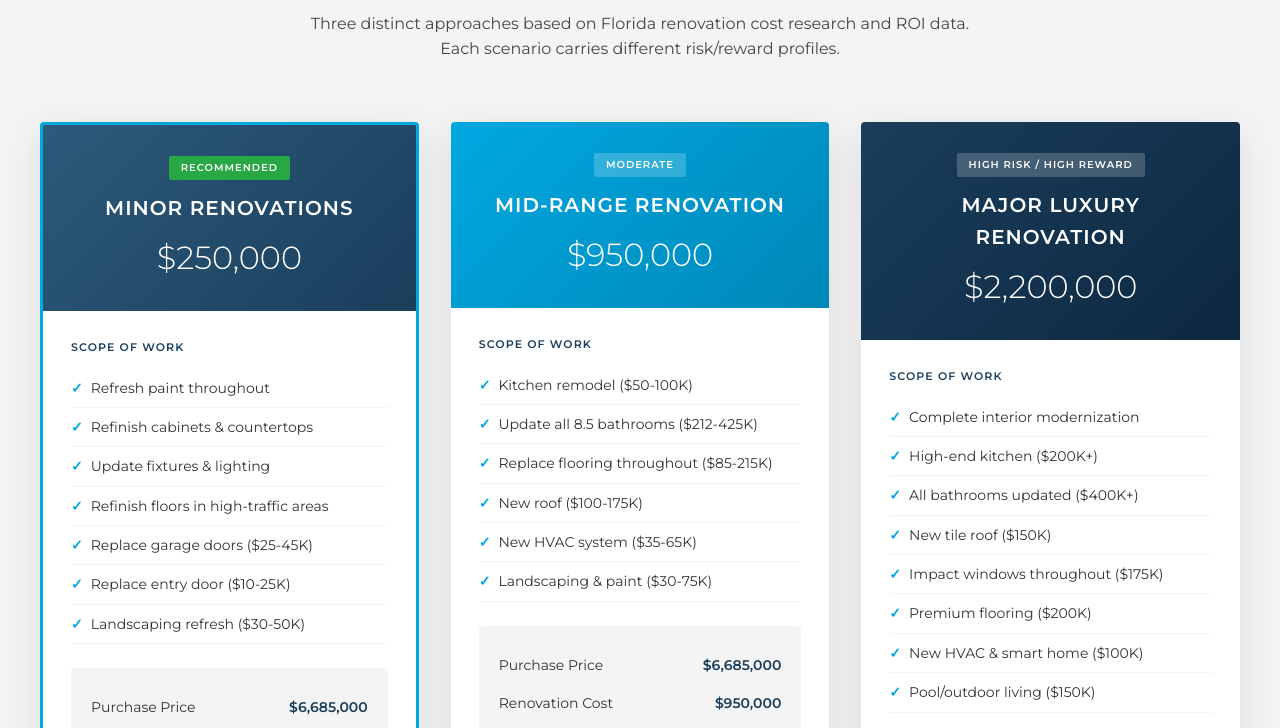
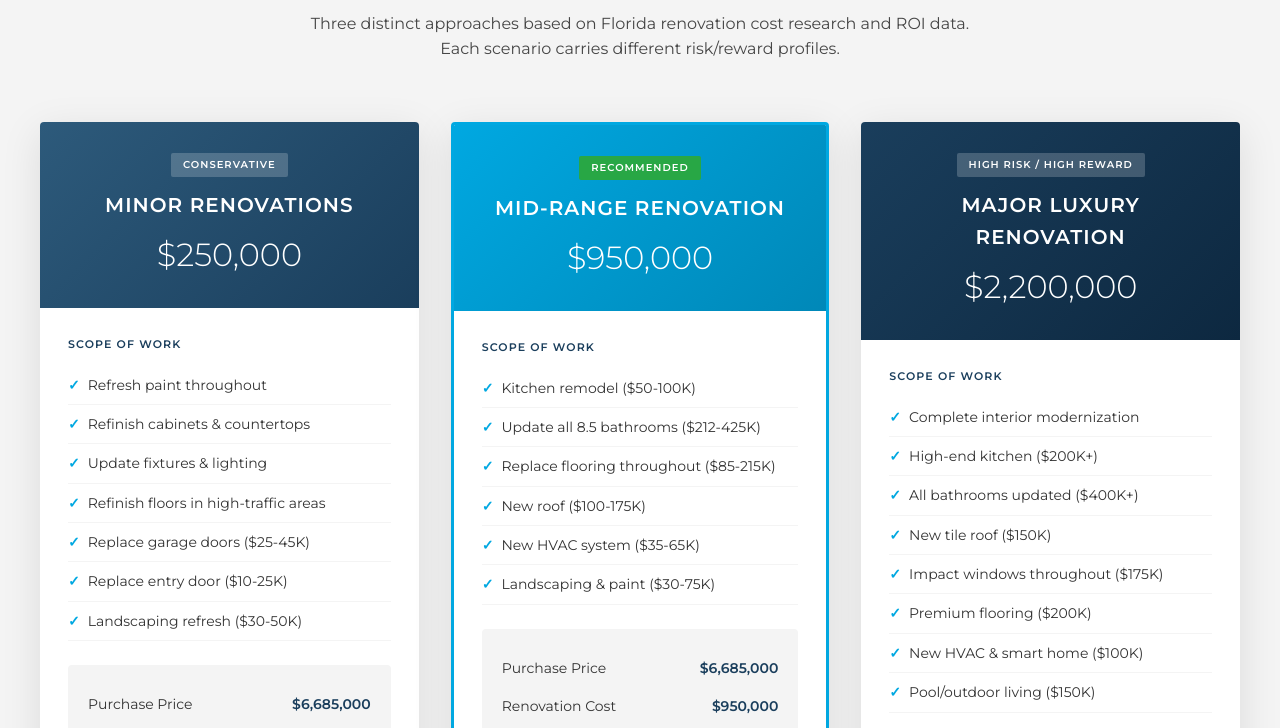
Before and after one commit to edmundbogen/michael-chen-cma, a plain HTML site: page index.html in a window 1280 px wide. Shown: the part 1880-2608 px from the top of the page. Drawn offline with nearby package versions, Linux system fonts and the light colour scheme.

Commit message:
Move 'Recommended' badge from Minor to Mid-Range scenario

```diff
--- a/index.html
+++ b/index.html
@@ -1596,9 +1596,9 @@
 
         <div class="scenarios-grid">
             <!-- Minor Renovations -->
-            <div class="scenario-card recommended">
+            <div class="scenario-card">
                 <div class="scenario-header minor">
-                    <div class="scenario-badge">Recommended</div>
+                    <div class="scenario-badge">Conservative</div>
                     <div class="scenario-title">Minor Renovations</div>
                     <div class="scenario-cost">$250,000</div>
                 </div>
@@ -1649,9 +1649,9 @@
             </div>
 
             <!-- Mid-Range Renovation -->
-            <div class="scenario-card">
+            <div class="scenario-card recommended">
                 <div class="scenario-header midrange">
-                    <div class="scenario-badge">Moderate</div>
+                    <div class="scenario-badge">Recommended</div>
                     <div class="scenario-title">Mid-Range Renovation</div>
                     <div class="scenario-cost">$950,000</div>
                 </div>
```
